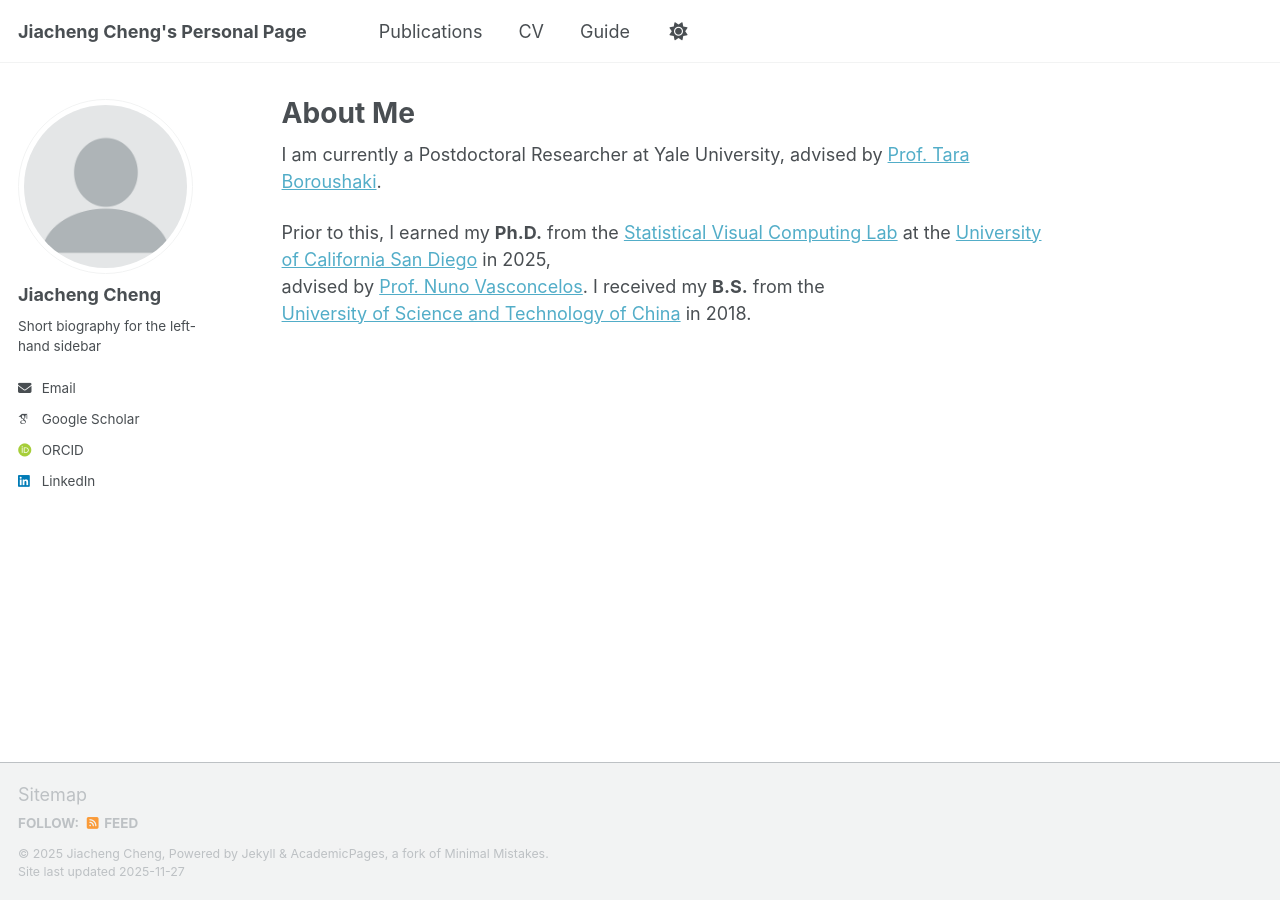
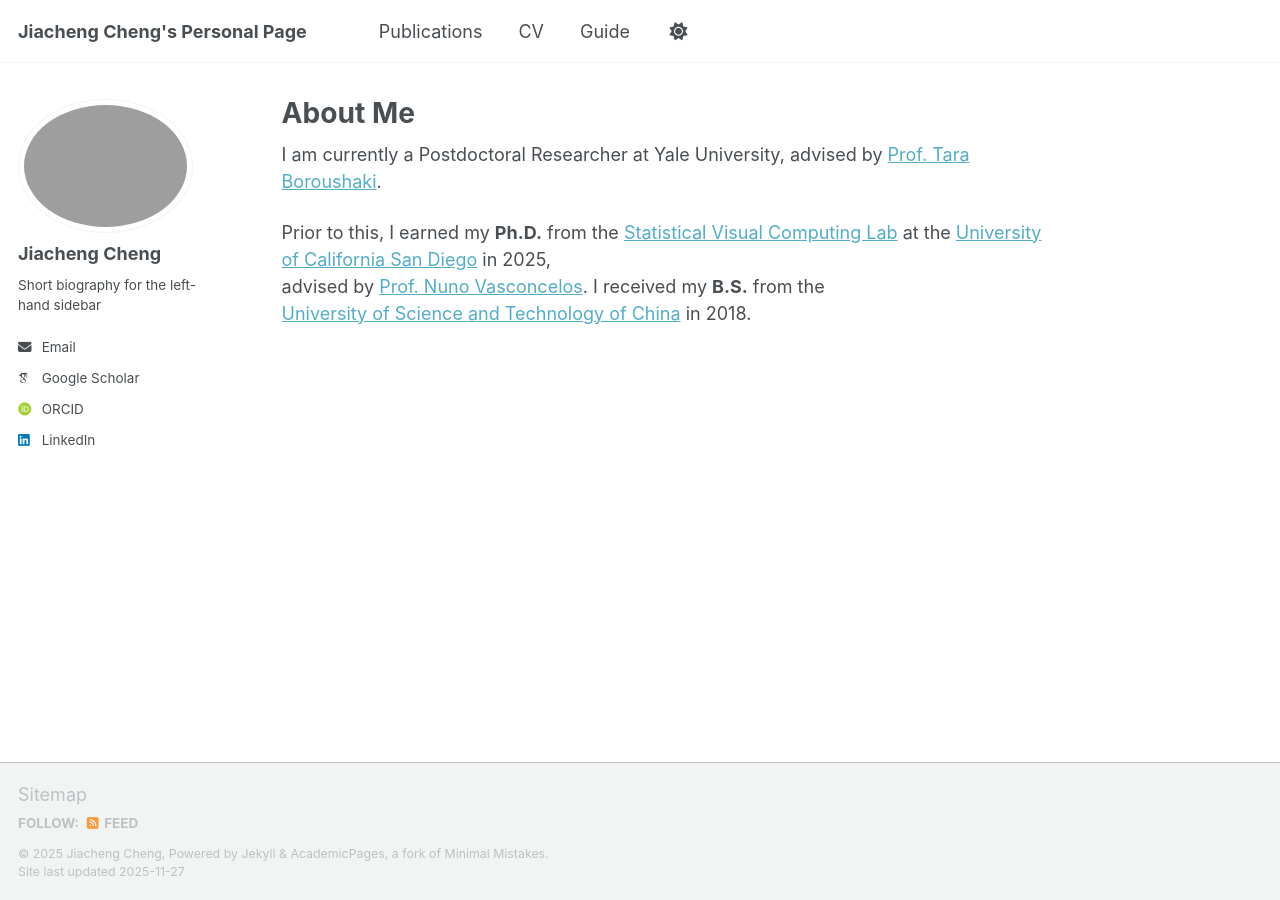
Before and after one commit to JiachengCheng96/JiachengCheng96.github.io, a Jekyll site: the page built from _pages/about.md, in a window 1280 px wide. Built offline with Jekyll 4.4.1, drawn with Linux system fonts in a browser that asks for light colours; some web fonts are replaced; a script that is not in the unit is left out.

Commit message:
Update _config.yml

```diff
--- a/_config.yml
+++ b/_config.yml
@@ -23,7 +23,7 @@ repository               : "academicpages/academicpages.github.io"
 #               Additional customization can be done by editing /_includes/author-profile.html
 author:
   # Biographic information
-  avatar           : "profile.png"
+  avatar           : "jiacheng3.png"
   name             : "Jiacheng Cheng"
   pronouns         : # example: "she/her"
   bio              : "Short biography for the left-hand sidebar"
```
